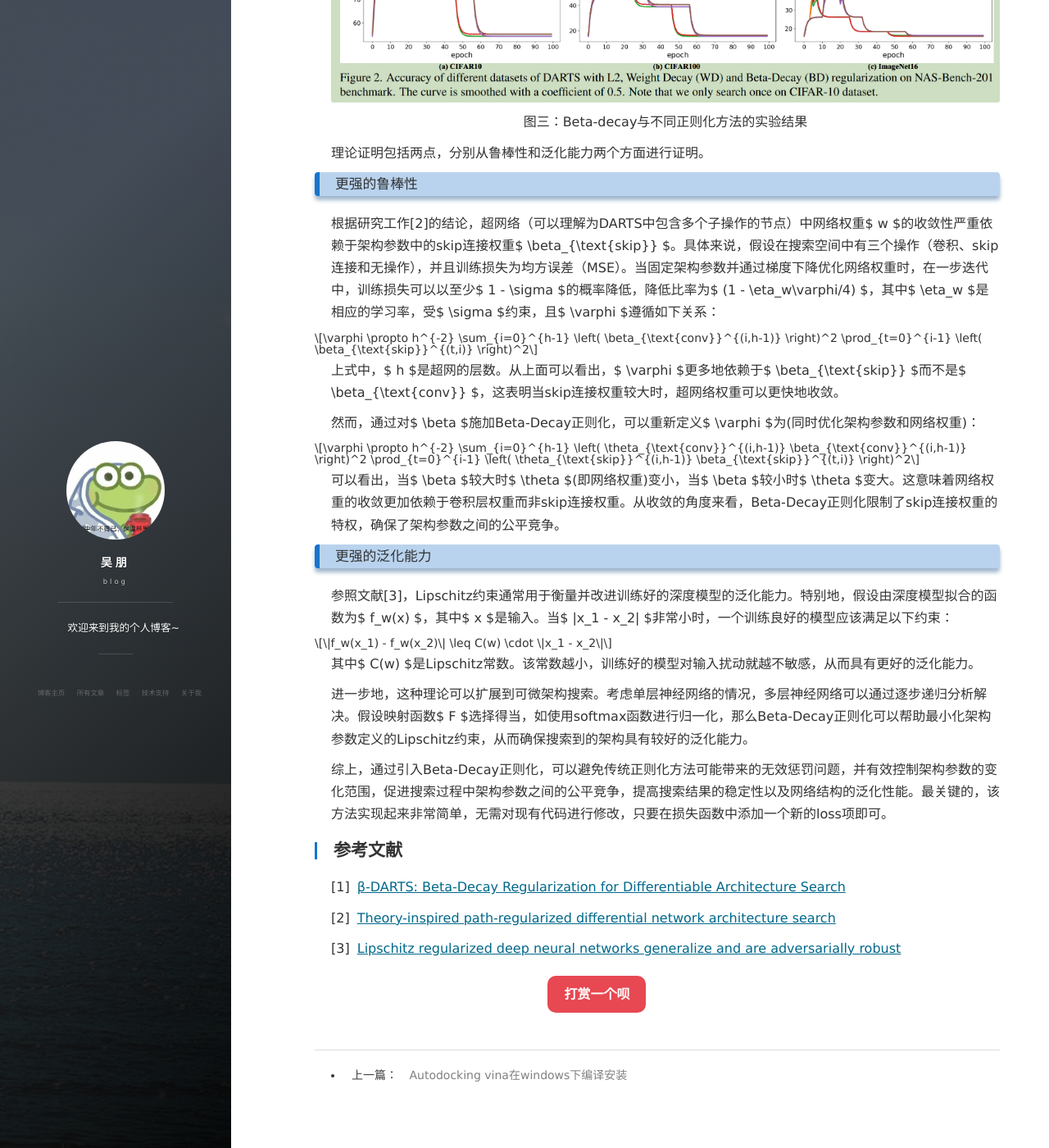
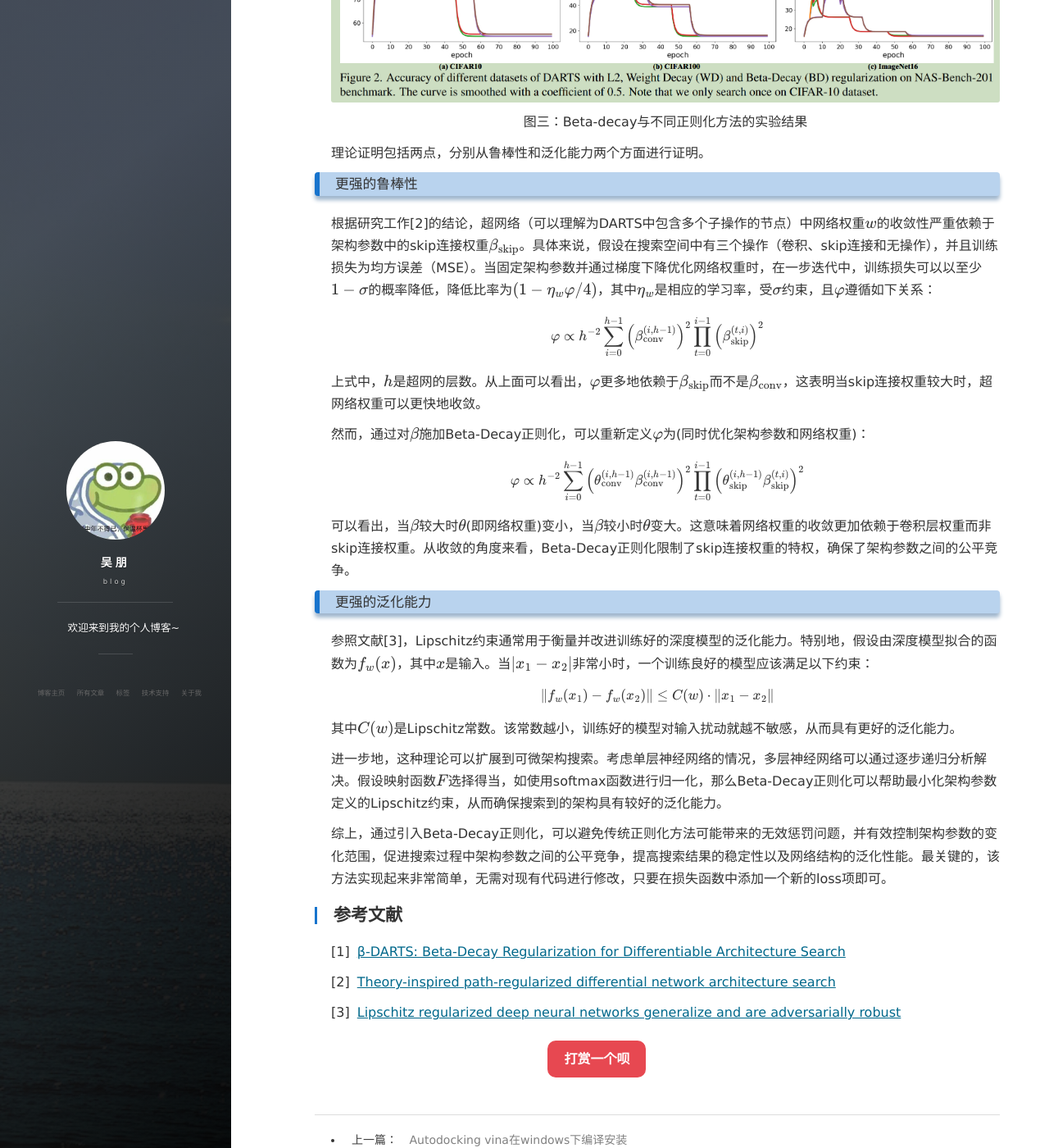
Before and after one commit to wupengss/wupengss.github.io, a Jekyll site: the page built from _posts/2024-11-16-可微分量子架构搜索.md, in a window 1280 px wide and 1400 px high, scrolled down 2468 px. Shown: the whole window at 82% size. Built offline with Jekyll 4.4.1, drawn with Linux system fonts in a browser that asks for light colours; nearby versions of some CDN libraries; formulas are drawn with MathJax 3; comment, search, counter and statistics services are not loaded; some of the changed text lies outside the part shown.

Commit message:
katex support

```diff
--- a/_layouts/post.html
+++ b/_layouts/post.html
@@ -4,6 +4,9 @@ layout: default
 
 <head>
   <link rel="stylesheet" href="{{ "/css/post.css" | prepend: site.baseurl }}">
+  {% unless page.no_latex %}
+    {% include latex.html %}
+  {% endunless %}
 </head>
 
 <article class="post-container post-container--single" itemscope itemtype="http://schema.org/BlogPosting">
```
Also changed, not shown: _includes/latex.html (renamed from _includes/katex.html).
